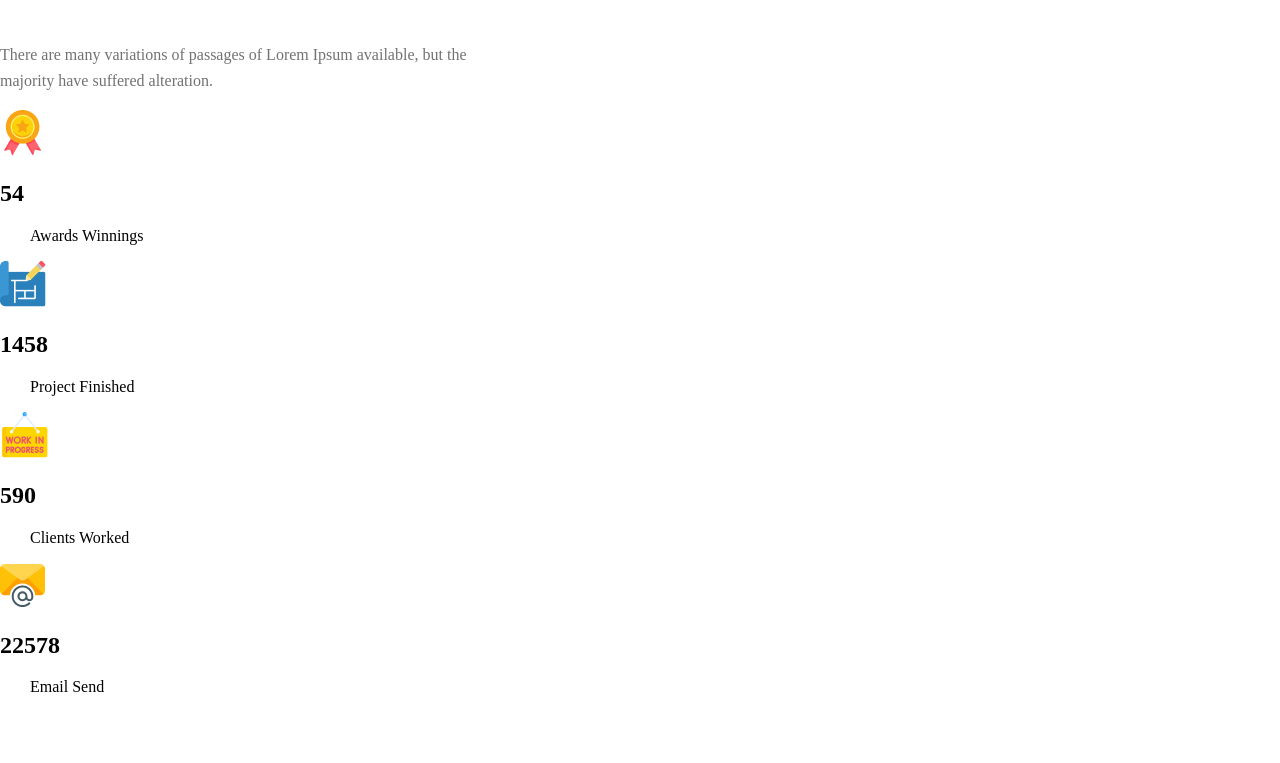
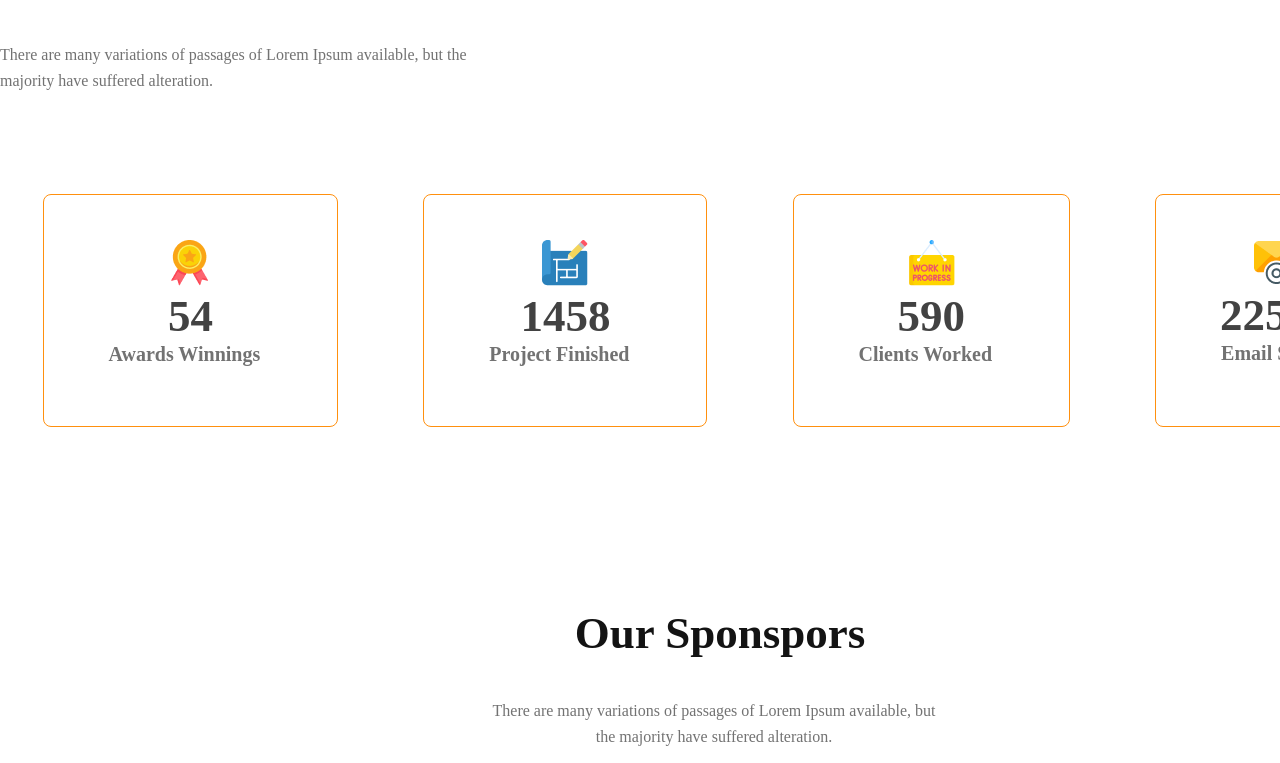
Before and after one commit to shovan642/assignment-2, a plain HTML site: page index.html in a window 1280 px wide. Shown: the part 3768-4531 px from the top of the page. Drawn offline with Linux system fonts and the light colour scheme.

```diff
--- a/styles/style.css
+++ b/styles/style.css
@@ -203,7 +203,8 @@ a {
     margin-bottom: 30px;
 }
 
-.single-feature>h3,p{
+.single-feature>h3,
+p {
     margin-left: 30px;
     margin-right: 42px;
 }
@@ -253,3 +254,50 @@ a {
     color: #727272;
     margin-left: 0;
 }
+
+.single-fact {
+    margin-top: 100px;
+    display: flex;
+    justify-content: space-around;
+}
+
+.fact {
+    border: 1px solid #FF900E;
+    border-radius: 8px;
+    text-align: center;
+    padding: 45px 35px 60px 35px;
+}
+
+.fact>h2 {
+    font-weight: 600;
+    font-size: 45px;
+    line-height: 53px;
+    color: #424242;
+    margin-top: 0;
+    margin-bottom: 0;
+}
+
+.fact>p {
+    font-weight: 600;
+    font-size: 20px;
+    line-height: 23px;
+    color: #727272;
+    margin-top: 0;
+    margin-bottom: 0;
+}
+
+.sponspor-description>h2 {
+    font-weight: 700;
+    font-size: 45px;
+    line-height: 53px;
+    color: #131313;
+    text-align: center;
+}
+
+.sponspor-description>p {
+    font-weight: 400;
+    font-size: 16px;
+    line-height: 26px;
+    text-align: center;
+    color: #727272;
+}
```
